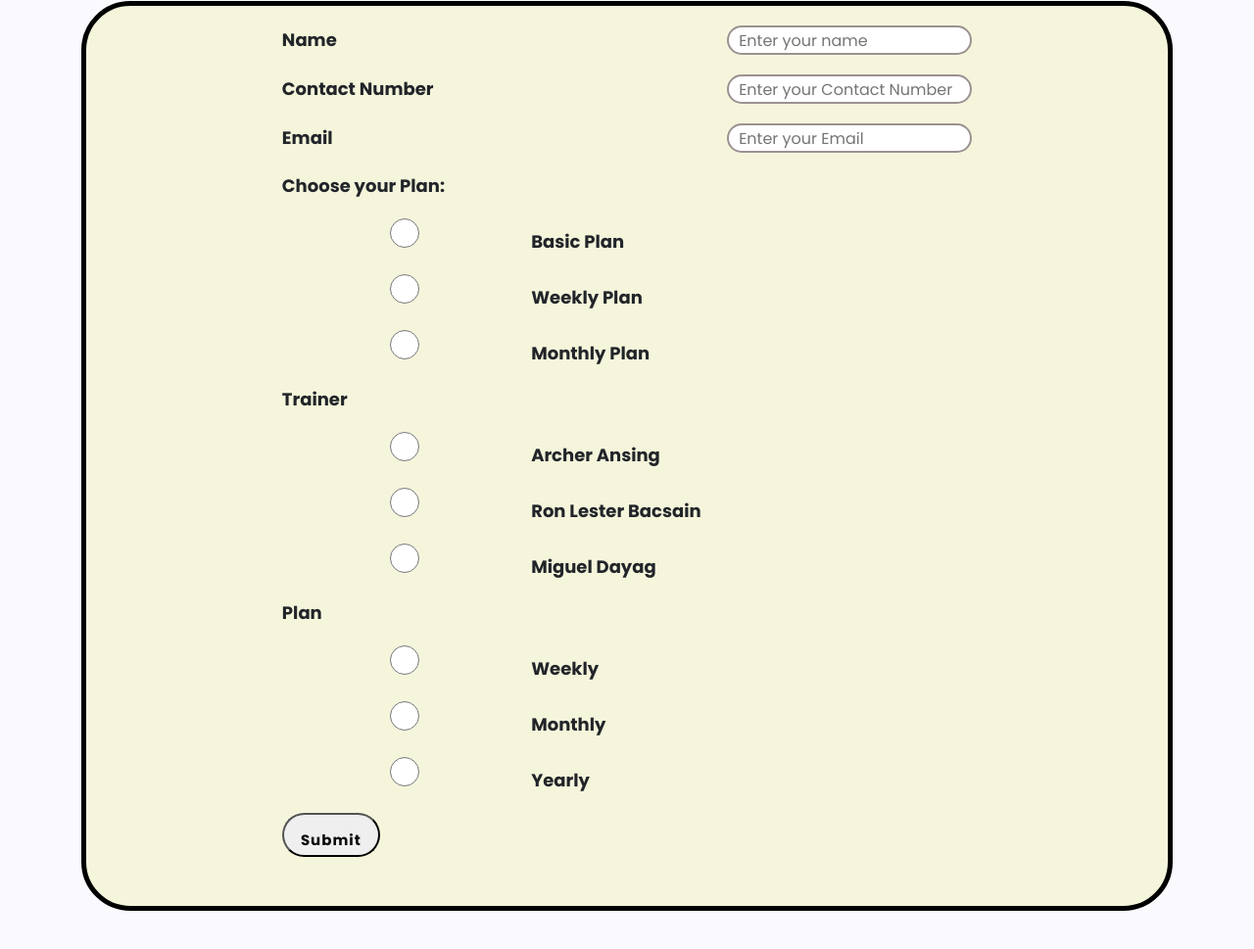
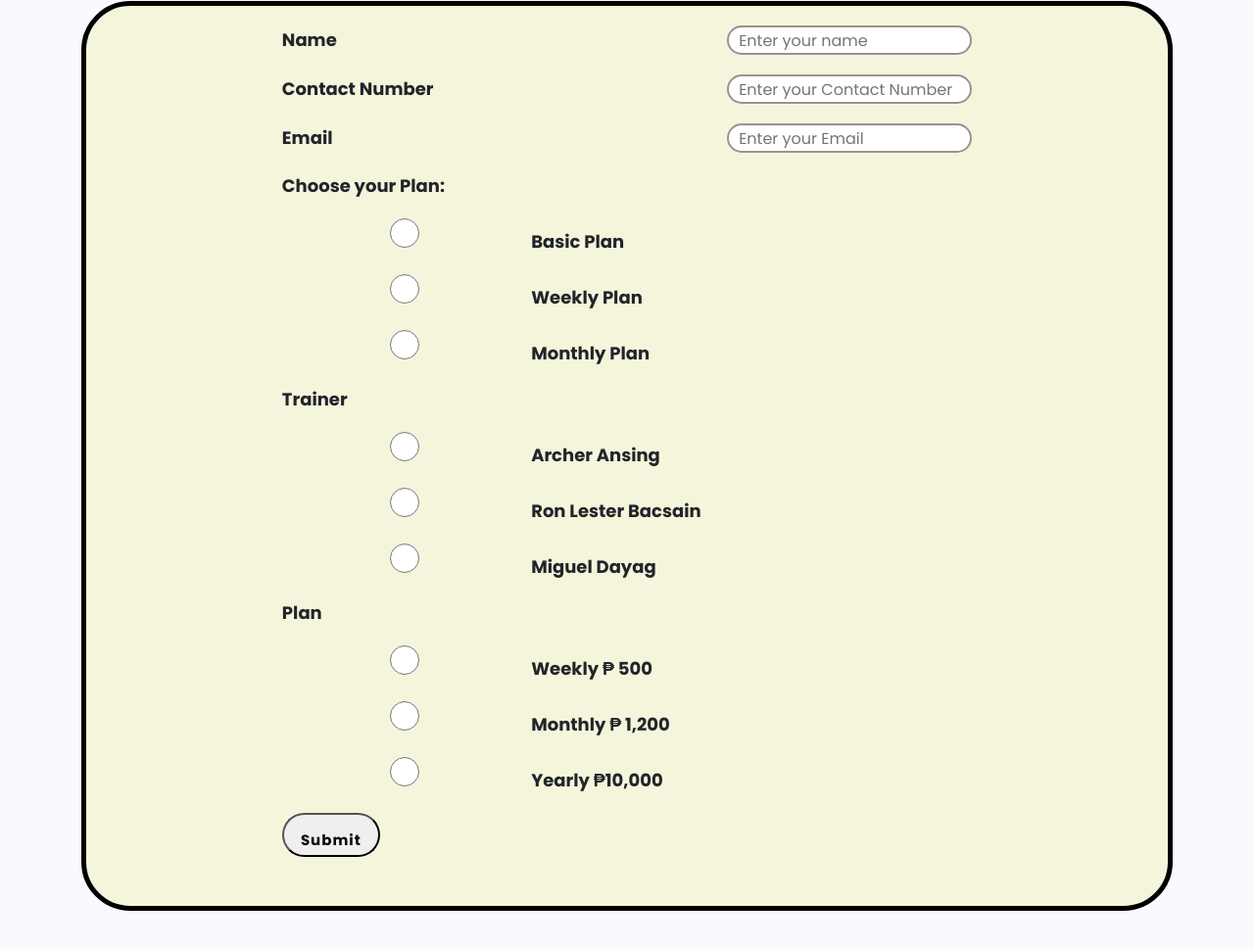
Before and after one commit to SuperArcher1/tagalondon, a plain HTML site: page price.html in a window 1280 px wide. Shown: the part 213-1182 px from the top of the page at 98% size. Drawn offline with nearby package versions, Linux system fonts and the light colour scheme.

Commit message:
Update price.html

```diff
--- a/price.html
+++ b/price.html
@@ -86,11 +86,11 @@
                 <div class="radio">
                     <label for="entry.1174593317">Plan</label><br>
                     <input type="radio" name="entry.1174593317" value="7:00 AM - 9:00 AM">
-                    <label for="entry.1174593317">Weekly</label><br>
+                    <label for="entry.1174593317">Weekly ₱ 500</label><br>
                     <input type="radio" name="entry.1174593317" value="9:00 AM - 11:00 AM">
-                    <label for="entry.1174593317">Monthly</label><br>
+                    <label for="entry.1174593317">Monthly ₱ 1,200</label><br>
                     <input type="radio" name="entry.1174593317" value="1:00 PM - 3:00 PM">
-                    <label for="entry.1174593317">Yearly</label><br>
+                    <label for="entry.1174593317">Yearly  ₱10,000</label><br>
 
                 </div>
                     <button type="submit">Submit</button>
```
